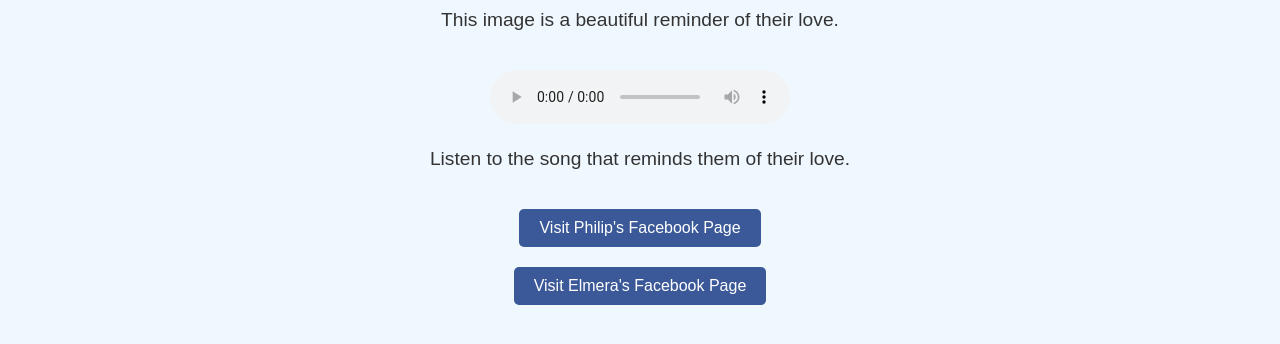
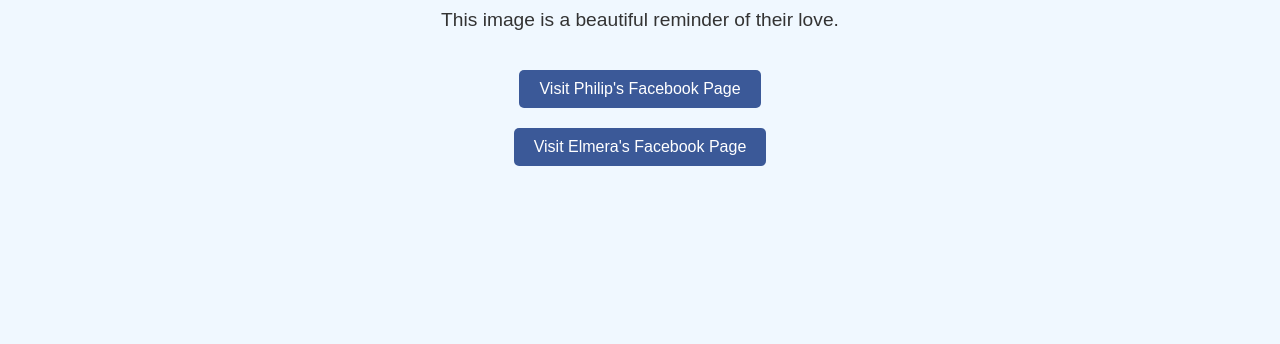
Before and after one commit to Jaybohol23/Api, a plain HTML site: page index.html in a window 1280 px wide. Shown: the part 460-804 px from the top of the page. Drawn offline with Linux system fonts and the light colour scheme.

Commit message:
Update index.html

```diff
--- a/index.html
+++ b/index.html
@@ -24,9 +24,6 @@
             border-radius: 15px;
             margin-top: 20px;
         }
-        audio {
-            margin-top: 20px;
-        }
         .fb-button {
             background-color: #3b5998;
             color: white;
@@ -50,12 +47,11 @@
 
     <p>This image is a beautiful reminder of their love.</p>
 
-    <audio controls autoplay>
+    <!-- Automatically plays the music in the background -->
+    <audio autoplay loop hidden>
         <source src="ho.mp3" type="audio/mpeg">
         Your browser does not support the audio element.
     </audio>
-
-    <p>Listen to the song that reminds them of their love.</p>
 
     <a href="https://www.facebook.com/profile.php?id=100089311244717" class="fb-button" target="_blank">Visit Philip's Facebook Page</a><br>
 
```
